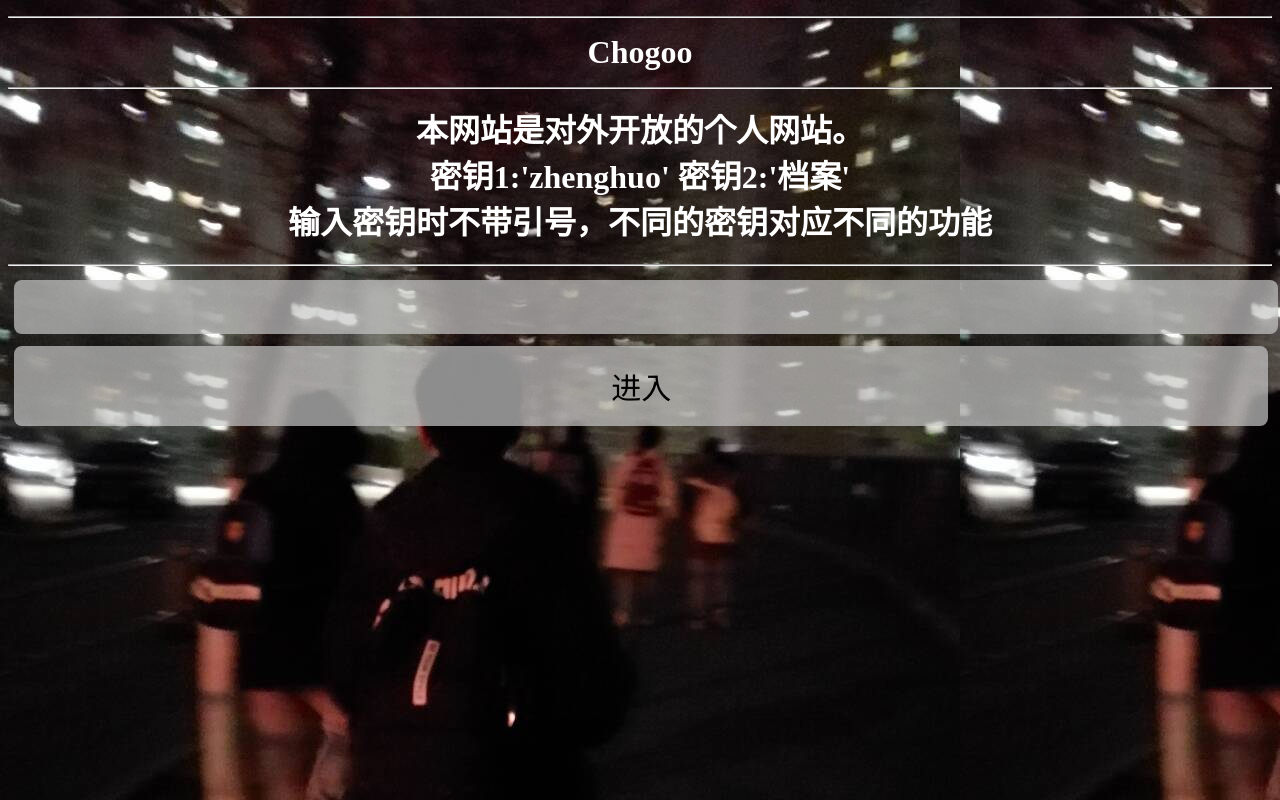
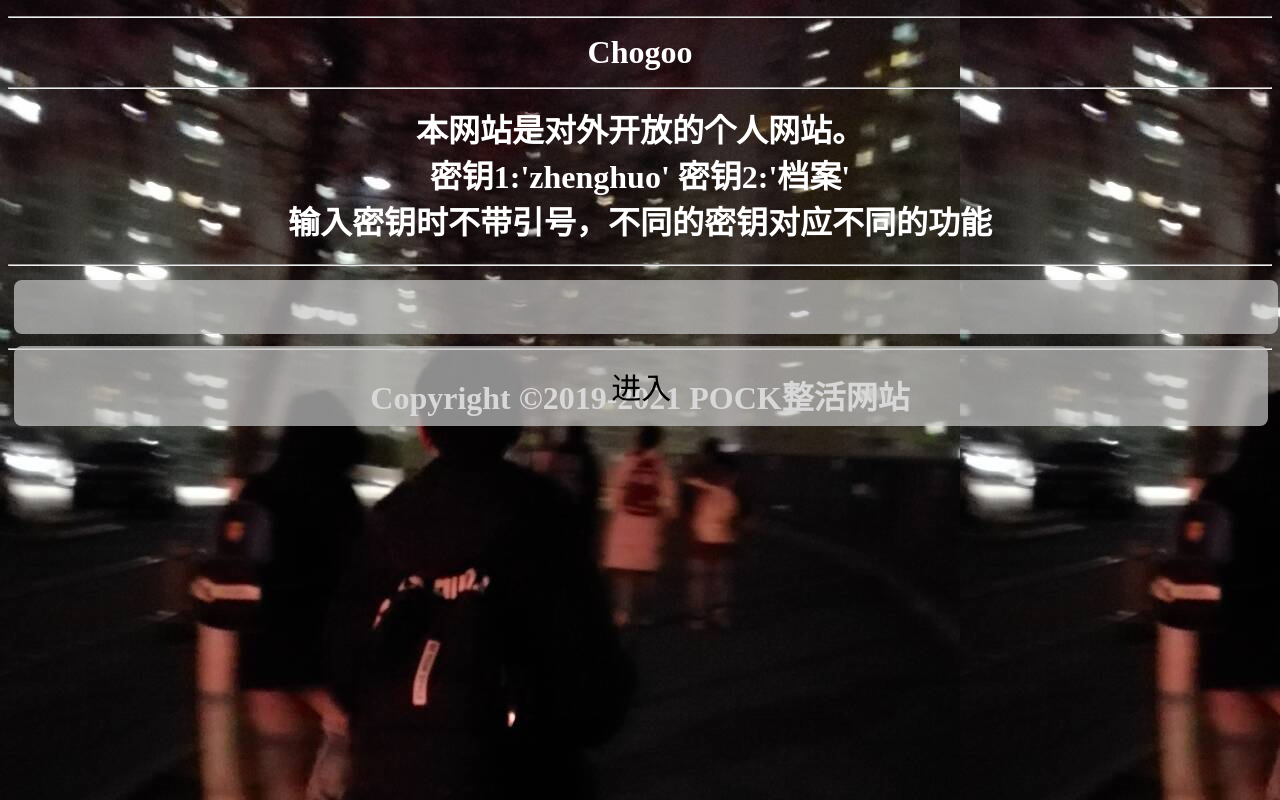
Before and after one commit to zhenghuonet/ackermanzhaopock.github.io, a plain HTML site: page index.html in a window 1280 px wide. Drawn offline with Linux system fonts and the light colour scheme.

Commit message:
Update index.html

```diff
--- a/index.html
+++ b/index.html
@@ -63,6 +63,7 @@ input{
 密钥1:'zhenghuo'  密钥2:'档案'<br>输入密钥时不带引号，不同的密钥对应不同的功能</h1><hr>
 <input type='text' id="myHeader">
 <div><button onclick="getValue()" style:'width:100%'>进入</button></div>
+	<hr><h1>Copyright ©2019-2021 POCK整活网站</h1>
 
 
 </body>
```
